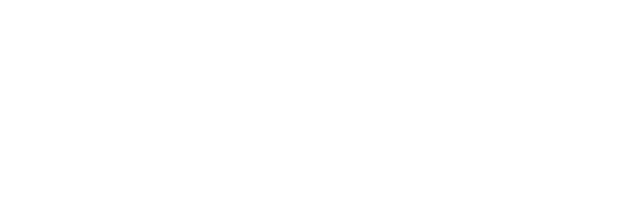
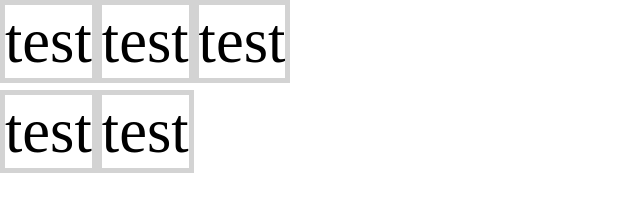
Before and after one commit to staten-island-tech/flexbox-gallery-project-joeroyzman, a plain HTML site: page index.html in a window 1280 px wide. Shown: the whole page, without its empty margins (0-640 px from the left). Drawn offline with Linux system fonts and the light colour scheme.

Commit message:
got it working

```diff
--- a/index.html
+++ b/index.html
@@ -3,22 +3,21 @@
     <meta charset="UTF-8">
     <meta http-equiv="X-UA-Compatible" content="IE=edge">
     <meta name="viewport" content="width=device-width, initial-scale=1.0">
+    <link rel="stylesheet" href="style.css">
     <title>Flexbox Project</title>
 </head>
 <body>
     <div class="parent parent-intro">
-        <div class="child child 1"></div>
+        <div class="child child 1">test</div>
+        <div class="child child 2">test</div>
+        <div class="child child 3">test</div>
+    </div>
+<br>
 
-
-
-
-
-
-
-
-
-    </div>
-
+<div class="parent parent-flexconstants">
+    <div class="child child-1">test</div>
+    <div class="child child-1">test</div>
+</div>
 
 
 
--- a/style.css
+++ b/style.css
@@ -4,4 +4,14 @@ body,
   padding: 0;
   margin: 0;
   box-sizing: border-box;
+  font-size: 62.5%;
 }
+
+.parent {
+  font-size: 100px;
+  display: flex;
+}
+
+.child {
+  border: 5px solid lightgray;
+}
```
